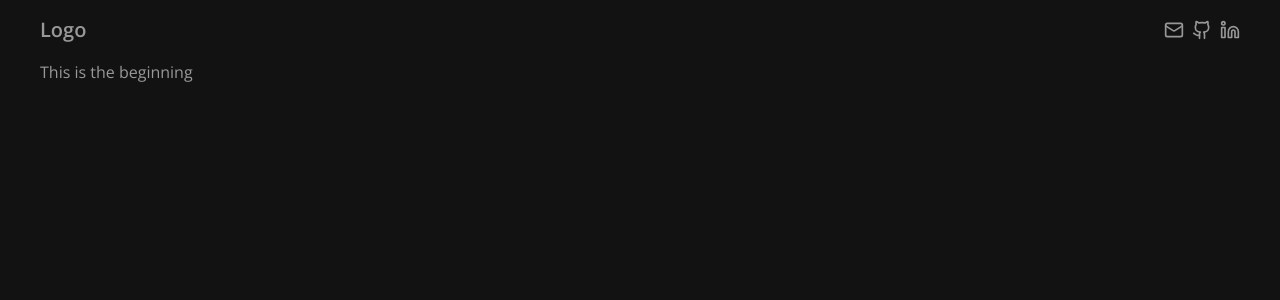
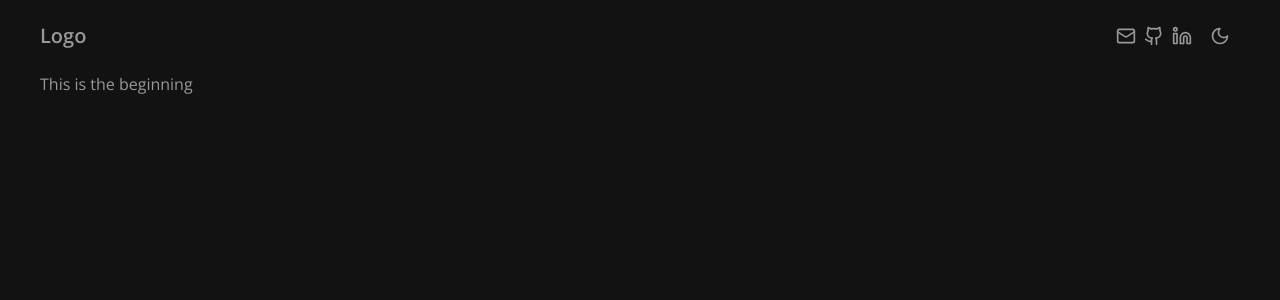
Before and after one commit to Asonance11/me, a Next.js app: page / in a window 1280 px wide. Shown: the top 300 px of the page. Built offline with nearby package versions, Linux system fonts and the light colour scheme.

Commit message:
Setting up light and dark mode

```diff
--- a/app/layout.tsx
+++ b/app/layout.tsx
@@ -3,6 +3,7 @@
 import './globals.css';
 import { cn } from '@/lib/utils';
 import Navbar from '@/components/custom/Navbar';
+import { ThemeProvider } from '@/components/providers/theme-provider';
 
 const font = FontSans({ subsets: ['latin'], variable: '--font-sans' });
 
@@ -20,12 +21,20 @@
     <html lang="en" suppressHydrationWarning>
       <body
         className={cn(
-          'min-h-screen bg-background font-sans antialiased bg-[#121212] text-[#989898] px-10',
+          'min-h-screen bg-background font-sans antialiased bg-[#F4F3EF] dark:bg-[#121212] dark:text-[#989898] text-[#242223] px-10',
           font.variable,
         )}
       >
-        <Navbar />
-        {children}
+        <ThemeProvider
+          attribute="class"
+          defaultTheme="dark"
+          enableSystem={false}
+          storageKey="theme"
+          disableTransitionOnChange
+        >
+          <Navbar />
+          {children}
+        </ThemeProvider>
       </body>
     </html>
   );
--- a/components/custom/Navbar.tsx
+++ b/components/custom/Navbar.tsx
@@ -2,6 +2,7 @@
 import React from 'react';
 import Logo from './Logo';
 import { Github, Linkedin, Mail } from 'lucide-react';
+import { ThemeToggle } from './theme-toggle';
 
 const Navbar = () => {
   return (
@@ -24,6 +25,8 @@
         >
           <Linkedin className="h-5 w-5" />
         </Link>
+
+        <ThemeToggle />
       </div>
     </nav>
   );
--- /dev/null
+++ b/components/custom/personal-info.tsx
@@ -0,0 +1,7 @@
+import React from 'react';
+
+const PersonalInfo = () => {
+  return <div>Personal Info</div>;
+};
+
+export default PersonalInfo;
--- /dev/null
+++ b/components/custom/theme-toggle.tsx
@@ -0,0 +1,21 @@
+'use client';
+
+import { Moon, Sun } from 'lucide-react';
+import { useTheme } from 'next-themes';
+import { Button } from '@/components/ui/button';
+
+export const ThemeToggle = () => {
+  const { theme, setTheme } = useTheme();
+
+  return (
+    <Button
+      variant="ghost"
+      size="icon"
+      onClick={() => setTheme(theme === 'light' ? 'dark' : 'light')}
+    >
+      <Sun className="h-[1.5rem] w-[1.3rem] dark:hidden" />
+      <Moon className="hidden h-5 w-5 dark:block" />
+      <span className="sr-only">Toggle theme</span>
+    </Button>
+  );
+};
--- /dev/null
+++ b/components/providers/theme-provider.tsx
@@ -0,0 +1,9 @@
+'use client';
+
+import * as React from 'react';
+import { ThemeProvider as NextThemesProvider } from 'next-themes';
+import { type ThemeProviderProps } from 'next-themes/dist/types';
+
+export function ThemeProvider({ children, ...props }: ThemeProviderProps) {
+  return <NextThemesProvider {...props}>{children}</NextThemesProvider>;
+}
--- /dev/null
+++ b/components/ui/button.tsx
@@ -0,0 +1,56 @@
+import * as React from "react"
+import { Slot } from "@radix-ui/react-slot"
+import { cva, type VariantProps } from "class-variance-authority"
+
+import { cn } from "@/lib/utils"
+
+const buttonVariants = cva(
+  "inline-flex items-center justify-center whitespace-nowrap rounded-md text-sm font-medium ring-offset-background transition-colors focus-visible:outline-none focus-visible:ring-2 focus-visible:ring-ring focus-visible:ring-offset-2 disabled:pointer-events-none disabled:opacity-50",
+  {
+    variants: {
+      variant: {
+        default: "bg-primary text-primary-foreground hover:bg-primary/90",
+        destructive:
+          "bg-destructive text-destructive-foreground hover:bg-destructive/90",
+        outline:
+          "border border-input bg-background hover:bg-accent hover:text-accent-foreground",
+        secondary:
+          "bg-secondary text-secondary-foreground hover:bg-secondary/80",
+        ghost: "hover:bg-accent hover:text-accent-foreground",
+        link: "text-primary underline-offset-4 hover:underline",
+      },
+      size: {
+        default: "h-10 px-4 py-2",
+        sm: "h-9 rounded-md px-3",
+        lg: "h-11 rounded-md px-8",
+        icon: "h-10 w-10",
+      },
+    },
+    defaultVariants: {
+      variant: "default",
+      size: "default",
+    },
+  }
+)
+
+export interface ButtonProps
+  extends React.ButtonHTMLAttributes<HTMLButtonElement>,
+    VariantProps<typeof buttonVariants> {
+  asChild?: boolean
+}
+
+const Button = React.forwardRef<HTMLButtonElement, ButtonProps>(
+  ({ className, variant, size, asChild = false, ...props }, ref) => {
+    const Comp = asChild ? Slot : "button"
+    return (
+      <Comp
+        className={cn(buttonVariants({ variant, size, className }))}
+        ref={ref}
+        {...props}
+      />
+    )
+  }
+)
+Button.displayName = "Button"
+
+export { Button, buttonVariants }
--- a/package.json
+++ b/package.json
@@ -9,10 +9,12 @@
     "lint": "next lint"
   },
   "dependencies": {
+    "@radix-ui/react-slot": "^1.0.2",
     "class-variance-authority": "^0.7.0",
     "clsx": "^2.1.0",
     "lucide-react": "^0.368.0",
     "next": "14.1.4",
+    "next-themes": "^0.3.0",
     "react": "^18",
     "react-dom": "^18",
     "tailwind-merge": "^2.2.2",
```
Also changed, not shown: 1 other file (tests, documents, lock files or other folders).
